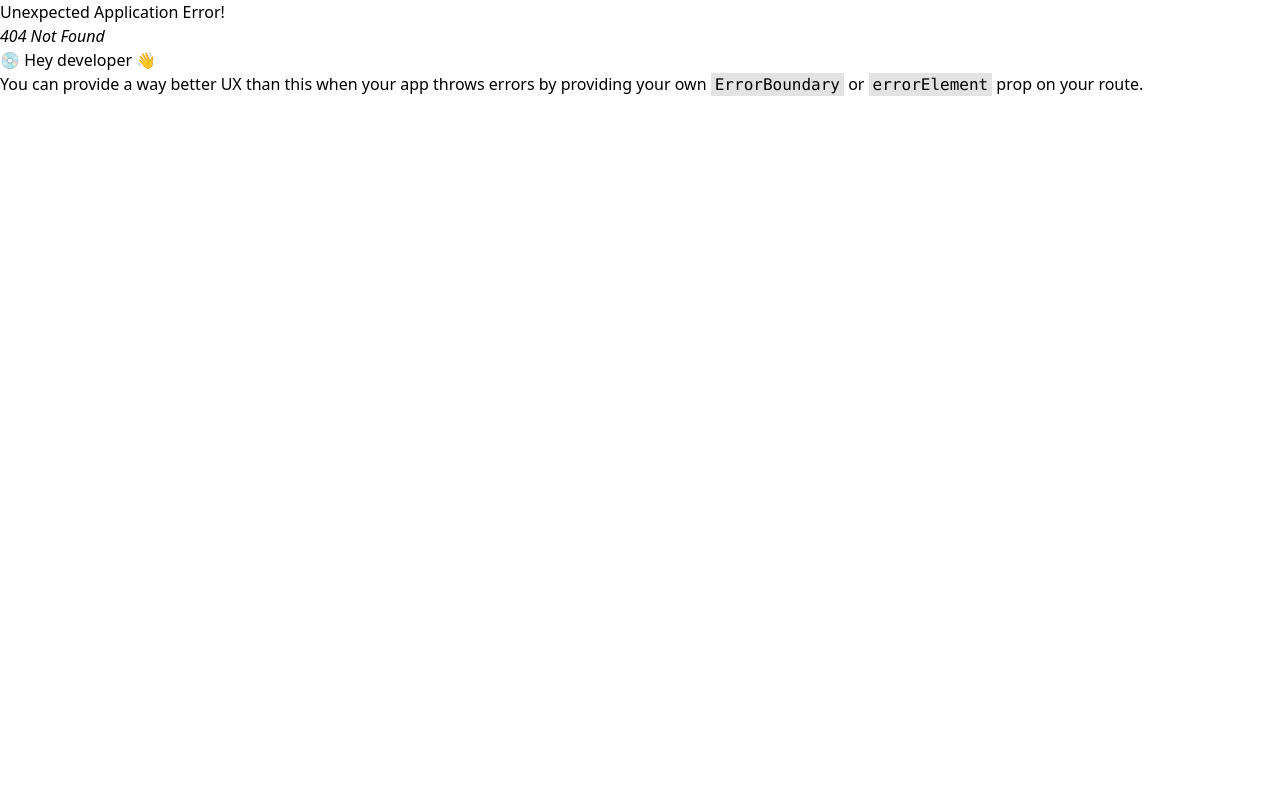
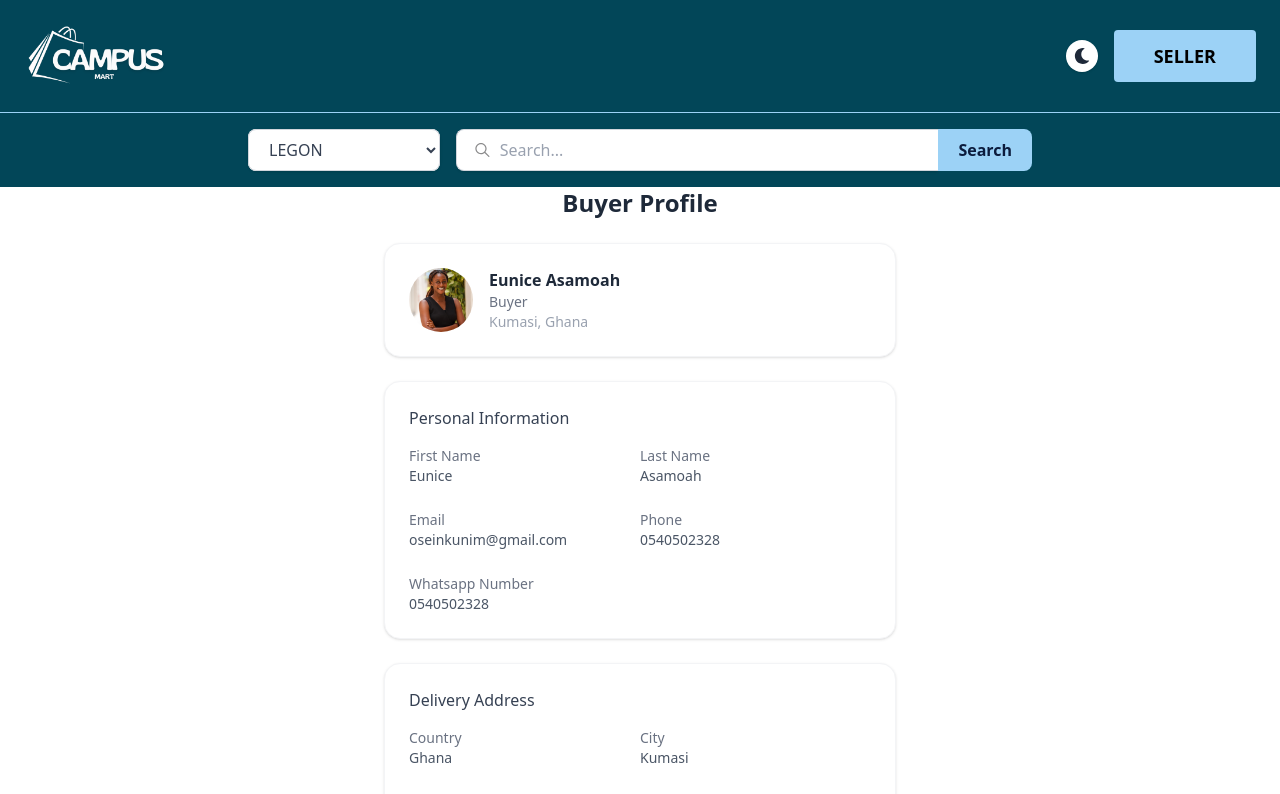
Before and after one commit to Eun424/AdMarket-Base, a React (Vite) app: page /buyer in a window 1280 px wide. Before the commit this address had no page. Shown: the top 794 px of the page. Built offline with nearby package versions, Linux system fonts and the light colour scheme.

Commit message:
adjustments

```diff
--- a/src/App.jsx
+++ b/src/App.jsx
@@ -22,6 +22,7 @@ import SubCategories from "./pages/SubCategories";
 import ProfileSeller from "./components/ProfileDashboard/ProfileSeller";
 import { themeContext } from "./context/ThemeContext";
 import { useContext } from "react";
+import BuyerProfile from "./components/ProfileDashboard/BuyerProfile";
 
 
 function App() {
@@ -46,8 +47,8 @@ function App() {
         },
 
         {
-          path: '/sellerprofile',
-          element: <ProfileSeller />
+          path: '/buyer',
+          element: <BuyerProfile />
         },
 
         {
--- a/src/components/ProfileDashboard/BuyerProfile.jsx
+++ b/src/components/ProfileDashboard/BuyerProfile.jsx
@@ -3,11 +3,11 @@ import prof from '../../assets/images/avatar.jpg';
 
 const BuyerProfile = () => {
   return (
-    <div className="space-y-6 max-w-4xl mx-auto">
+    <div className="space-y-6 max-w-lg mx-auto">
       <h2 className="text-2xl font-semibold text-center text-gray-800">Buyer Profile</h2>
 
       {/* Profile Header */}
-      <div className="flex items-center justify-between p-6 bg-white rounded-2xl border border-gray-100 shadow-sm">
+      <div className="flex items-center justify-between p-6 rounded-2xl border border-gray-100 shadow-sm bg-white">
         <div className="flex items-center gap-4">
           <img src={prof} alt="Profile" className="w-16 h-16 object-cover rounded-full" />
           <div>
--- a/src/pages/ProductDetail.jsx
+++ b/src/pages/ProductDetail.jsx
@@ -91,7 +91,7 @@ const ProductDetail = () => {
 
           {/* Buttons + WhatsApp/Phone icons */}
           <div className="flex items-center gap-4 pt-4">
-            <Link to= '/sellerprofile'
+            <Link to= '/buyer'
 
               className="px-6 py-2 bg-gray-800 text-white rounded-md hover:bg-gray-700 transition"
             >
```
